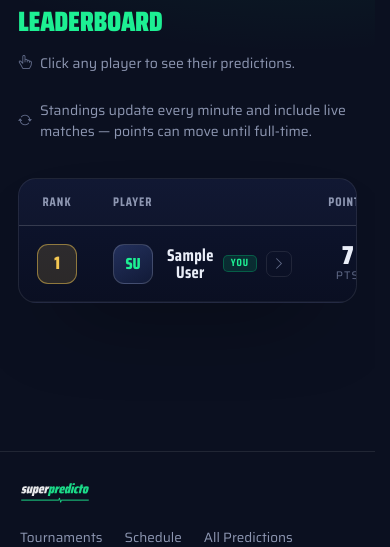
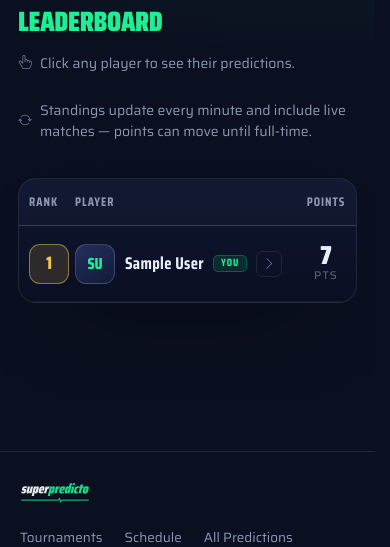
Before and after one commit to theswapmeat/superpredicto, a Flask app: page /leaderboard in a window 390 px wide. Shown: the part 180-727 px from the top of the page. Run offline with Flask 3, Linux system fonts and the light colour scheme; the visitor is signed in with stand-in values (Sample User, id 1); tables that the repository leaves empty hold one stand-in row (values such as "Sample post").

Commit message:
Fix leaderboard table clipping on narrow phones
The mobile table had a fixed intrinsic min-width (rank 84px + player +
big points cell + 18px cell padding), so on narrow phones (iPhone SE,
Galaxy S8+) it overflowed and .table-scroll clipped the right-hand
Points column. The earlier padding-right:26px actually widened the
table, making it worse.

Pin the table to the viewport instead: table-layout:fixed + width:100%
with fixed Rank/Points columns and a flexible Player column whose name
truncates with an ellipsis (wrapped in .pname-txt). Trim cell padding,
and add a <=380px tier that shrinks the rank pill, avatar, points number
and column widths. Now Rank/Player/Points always fit and Points is never
clipped, from 320px up.

Scoped to leaderboard.css mobile; desktop/tablet and the index podium
untouched. Reuses the same partial so the live update keeps working.

Co-Authored-By: Claude Opus 4.8 <noreply@anthropic.com>

```diff
--- a/client/static/css/pages/leaderboard.css
+++ b/client/static/css/pages/leaderboard.css
@@ -27,7 +27,28 @@
 @media (max-width:768px) {
   .pwrap { padding-left:18px; padding-right:18px; }
   .ph-inner { align-items:flex-start; }
-  /* Points is the last visible column on mobile; give it the same right-edge
-     inset the Rank pill reads as on the left, so it isn't flush to the card. */
-  .table-card td.points, .table-card .colrow th:nth-child(3) { padding-right:26px; }
+
+  /* Pin the table to the viewport so it can never overflow — that overflow is
+     what pushed the Points column off the right edge on narrow phones. Fixed
+     layout with defined Rank/Points widths; Player takes the rest and its name
+     truncates, so the three columns always fit at every width. */
+  .table-card table { table-layout:fixed; width:100%; }
+  .table-card thead .colrow th, .table-card tbody td { padding-left:10px; padding-right:10px; }
+  .table-card .colrow th:first-child, .table-card td.rank { width:46px; }
+  .table-card .colrow th:nth-child(3), .table-card td.points { width:60px; }
+  /* Player name truncates with … (the YOU chip + chevron stay put). */
+  .playercell { min-width:0; gap:10px; }
+  .pname { min-width:0; }
+  .pname-txt { min-width:0; overflow:hidden; text-overflow:ellipsis; white-space:nowrap; }
+  .youchip, .pname .chev { flex:0 0 auto; }
 }
+@media (max-width:380px) {
+  /* Smallest phones (e.g. Galaxy S8+, 360px and below): shrink the space hogs
+     so everything stays comfortable rather than cramped — still never clipped. */
+  .table-card thead .colrow th, .table-card tbody td { padding-left:8px; padding-right:8px; }
+  .table-card .colrow th:first-child, .table-card td.rank { width:40px; }
+  .table-card .colrow th:nth-child(3), .table-card td.points { width:54px; }
+  .rankwrap { width:34px; height:34px; font-size:15px; }
+  .pavatar { width:34px; height:34px; font-size:14px; }
+  td.points .pts { font-size:22px; }
+}
--- a/client/templates/partials/_leaderboard_rows.html
+++ b/client/templates/partials/_leaderboard_rows.html
@@ -10,7 +10,7 @@
   <td class="player">
     <div class="playercell">
       <div class="pavatar">{{ entry.initials }}</div>
-      <span class="pname">{{ entry.name }}{% if entry.is_you %}<span class="youchip">You</span>{% endif %}<i class="bi bi-chevron-right chev"></i></span>
+      <span class="pname"><span class="pname-txt">{{ entry.name }}</span>{% if entry.is_you %}<span class="youchip">You</span>{% endif %}<i class="bi bi-chevron-right chev"></i></span>
     </div>
   </td>
   <td class="points"><div class="pts">{{ entry.points }}</div><div class="ptslbl">pts</div></td>
```
